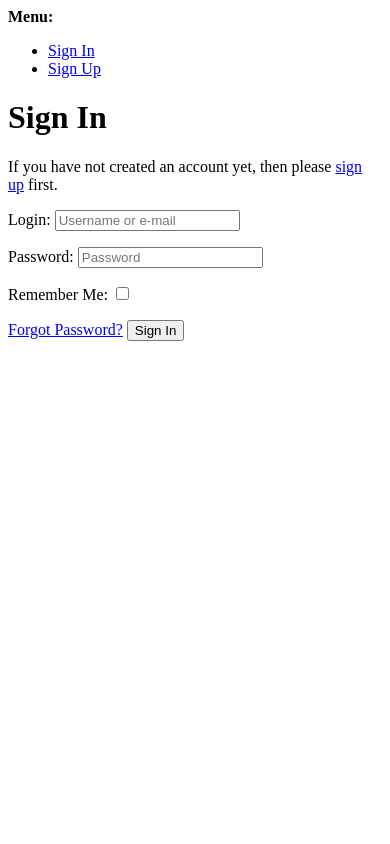
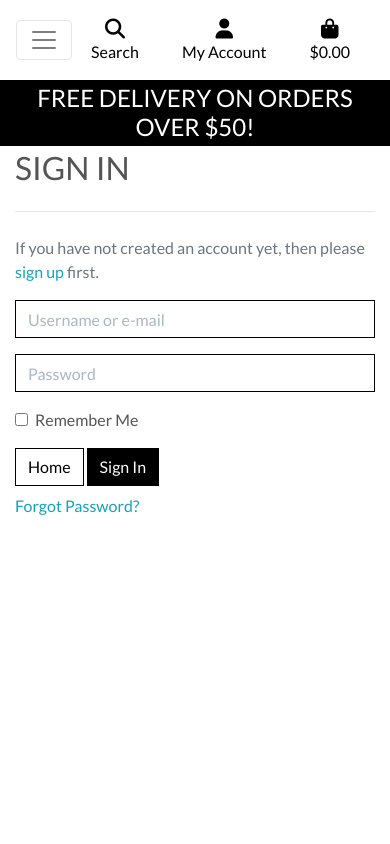
Before and after one commit to Leoney/boutique_ado_v1, a Django app: page /accounts/login/ in a window 390 px wide. Run offline with Django 3.2, Linux system fonts and the light colour scheme; parts of the project's set-up code (start-up, migrations or seed data) failed here and were passed over; some libraries are stand-ins or nearby versions.

Commit message:
Updated allauth templates and tested profiles

```diff
--- a/profiles/templates/profiles/profile.html
+++ b/profiles/templates/profiles/profile.html
@@ -23,4 +23,5 @@
                 <hr>
             </div>
         </div>
+        {{ profile }}
 {% endblock %}
--- a/static/css/base.css
+++ b/static/css/base.css
@@ -102,6 +102,10 @@ a.category-badge > span.badge:hover {
     cursor: pointer;
 }
 
+input[name='q']::placeholder {
+    color: #aab7c4;
+}
+
 /* ------------------------------- bootstrap toasts */
 
 .message-container {
@@ -179,6 +183,60 @@ a.category-badge > span.badge:hover {
   }
 }
 
+/* Allauth form formatting */
+
+.allauth-form-inner-content p {
+    margin-top: 1.5rem; /* mt-4 */
+    color: #6c757d; /* text-secondary */
+}
+
+.allauth-form-inner-content input {
+    border-color: #000;
+    border-radius: 0;
+}
+
+.allauth-form-inner-content label:not([for='id_remember']) {
+    display: none;
+}
+
+.allauth-form-inner-content input::placeholder {
+    color: #aab7c4;
+}
+
+.allauth-form-inner-content button,
+.allauth-form-inner-content input[type='submit'] {
+	/* btn */
+	display: inline-block;
+    font-weight: 400;
+    color: #fff;
+    text-align: center;
+    vertical-align: middle;
+    -webkit-user-select: none;
+    -moz-user-select: none;
+    -ms-user-select: none;
+    user-select: none;
+    background-color: #000;
+    border: 1px solid #000;
+    padding: .375rem .75rem;
+    font-size: 1rem;
+    line-height: 1.5;
+    border-radius: 0;
+
+    /* standard bootstrap btn transitions */
+    transition: color .15s ease-in-out,background-color .15s ease-in-out,border-color .15s ease-in-out,box-shadow .15s ease-in-out;
+}
+
+.allauth-form-inner-content button:hover,
+.allauth-form-inner-content input[type='submit']:hover {
+	color: #fff;
+    background-color: #222;
+    border-color: #222;
+}
+
+.allauth-form-inner-content a {
+	color: #17a2b8; /* text-info */
+}
+
 /* fixed top navbar only on medium and up */
 @media (min-width: 992px) {
     .fixed-top-desktop-only {
--- a/templates/allauth/account/account_inactive.html
+++ b/templates/allauth/account/account_inactive.html
@@ -4,8 +4,10 @@
 
 {% block head_title %}{% trans "Account Inactive" %}{% endblock %}
 
-{% block content %}
-<h1>{% trans "Account Inactive" %}</h1>
+{% block inner_content %}
+<hr>
+<h2 class="logo-font mb-4">{% trans "Account Inactive" %}</h2>
+<hr>
 
 <p>{% trans "This account is inactive." %}</p>
 {% endblock %}
--- a/templates/allauth/account/base.html
+++ b/templates/allauth/account/base.html
@@ -1,40 +1,15 @@
-<!DOCTYPE html>
-<html>
-  <head>
-    <title>{% block head_title %}{% endblock %}</title>
-    {% block extra_head %}
-    {% endblock %}
-  </head>
-  <body>
-    {% block body %}
+{% extends "base.html" %}
 
-    {% if messages %}
-    <div>
-      <strong>Messages:</strong>
-      <ul>
-        {% for message in messages %}
-        <li>{{message}}</li>
-        {% endfor %}
-      </ul>
+{% block content %}
+    <div class="container header-container">
+        <div class="overlay"></div>
+        <div class="row">
+            <div class="col-12 col-md-6">
+                <div class="allauth-form-inner-content">
+                    {% block inner_content %}
+                    {% endblock %}
+                </div>
+            </div>
+        </div>
     </div>
-    {% endif %}
-
-    <div>
-      <strong>Menu:</strong>
-      <ul>
-        {% if user.is_authenticated %}
-        <li><a href="{% url 'account_email' %}">Change E-mail</a></li>
-        <li><a href="{% url 'account_logout' %}">Sign Out</a></li>
-        {% else %}
-        <li><a href="{% url 'account_login' %}">Sign In</a></li>
-        <li><a href="{% url 'account_signup' %}">Sign Up</a></li>
-        {% endif %}
-      </ul>
-    </div>
-    {% block content %}
-    {% endblock %}
-    {% endblock %}
-    {% block extra_body %}
-    {% endblock %}
-  </body>
-</html>
+{% endblock %}
--- a/templates/allauth/account/email_confirm.html
+++ b/templates/allauth/account/email_confirm.html
@@ -6,8 +6,10 @@
 {% block head_title %}{% trans "Confirm E-mail Address" %}{% endblock %}
 
 
-{% block content %}
-<h1>{% trans "Confirm E-mail Address" %}</h1>
+{% block inner_content %}
+<hr>
+<h2 class="logo-font mb-4">{% trans "Confirm E-mail Address" %}</h2>
+<hr>
 
 {% if confirmation %}
 
--- a/templates/allauth/account/login.html
+++ b/templates/allauth/account/login.html
@@ -5,9 +5,11 @@
 
 {% block head_title %}{% trans "Sign In" %}{% endblock %}
 
-{% block content %}
+{% block inner_content %}
 
-<h1>{% trans "Sign In" %}</h1>
+<hr>
+<h2 class="logo-font mb-4">{% trans "Sign In" %}</h2>
+<hr>
 
 {% get_providers as socialaccount_providers %}
 
@@ -35,12 +37,15 @@ for a {{ site_name }} account and sign in below:{% endblocktrans %}</p>
 
 <form class="login" method="POST" action="{% url 'account_login' %}">
   {% csrf_token %}
-  {{ form.as_p }}
+  {{ form|crispy }}
   {% if redirect_field_value %}
   <input type="hidden" name="{{ redirect_field_name }}" value="{{ redirect_field_value }}" />
   {% endif %}
-  <a class="button secondaryAction" href="{% url 'account_reset_password' %}">{% trans "Forgot Password?" %}</a>
+  <a class="btn btn-outline-black rounded-0" href="{% url 'home' %}">Home</a>
   <button class="primaryAction" type="submit">{% trans "Sign In" %}</button>
+  <p class="mt-2">
+    <a class="button secondaryAction" href="{% url 'account_reset_password' %}">{% trans "Forgot Password?" %}</a>
+  </p>
 </form>
 
 {% endblock %}
--- a/templates/base.html
+++ b/templates/base.html
@@ -34,7 +34,7 @@
     {% block extra_js %}
     {% endblock %}
 
-    <title>Boutique Ado {% block extra_title %}{% endblock %}</title>
+   <title>Boutique Ado {% block extra_title %}{% endblock %}</title>
   </head>
   <body>
     <header class="container-fluid fixed-top">
@@ -72,7 +72,7 @@
                                 {% if request.user.is_superuser %}
                                     <a href="" class="dropdown-item">Product Management</a>
                                 {% endif %}
-                                <a href="" class="dropdown-item">My Profile</a>
+                                <a href="{% url 'profile' %}" class="dropdown-item">My Profile</a>
                                 <a href="{% url 'account_logout' %}" class="dropdown-item">Logout</a>
                             {% else %}
                                 <a href="{% url 'account_signup' %}" class="dropdown-item">Register</a>
```
Also changed, not shown: profiles/views.py (+7 -2 lines).
